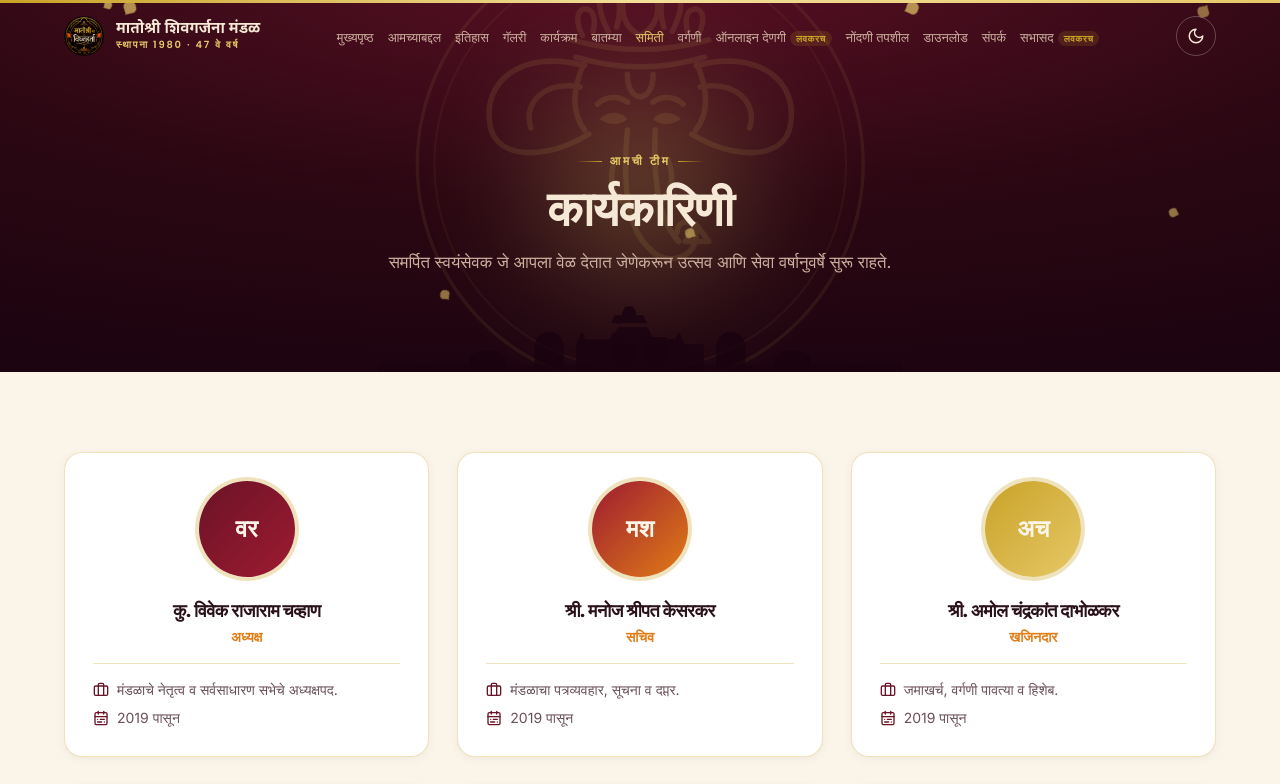
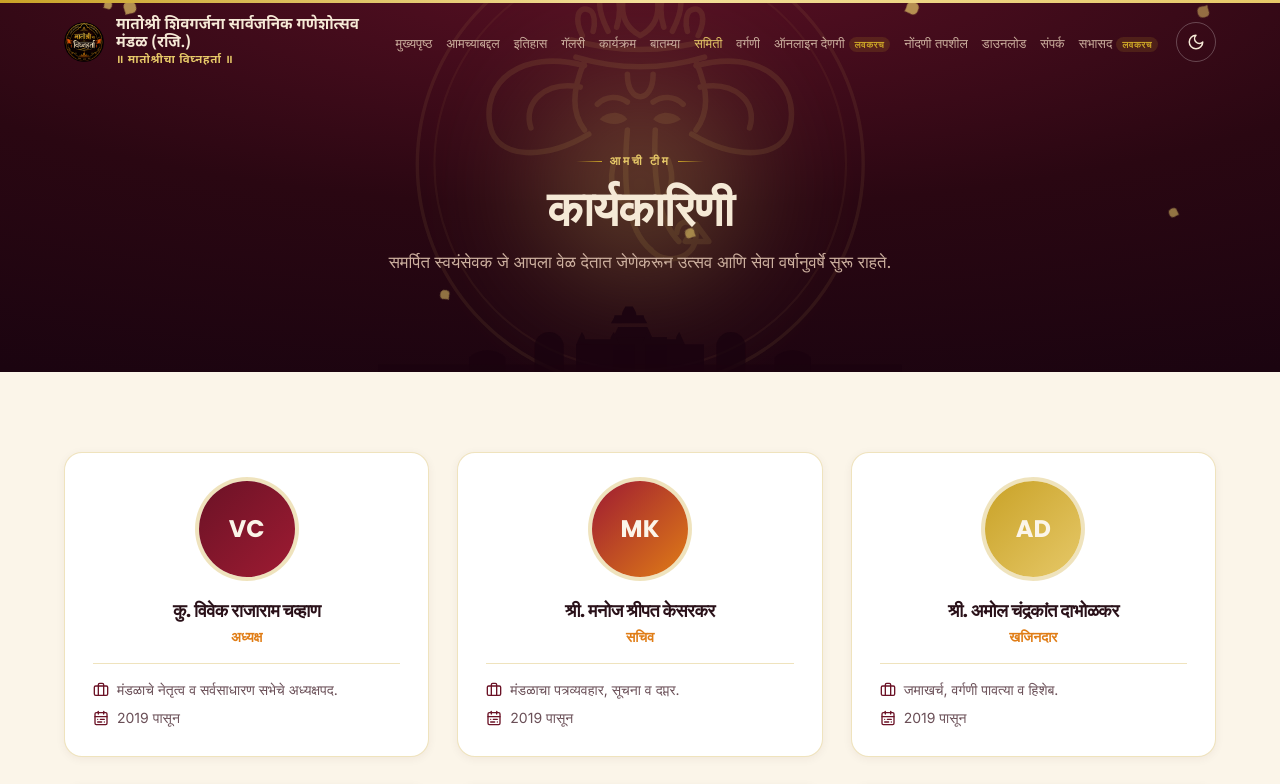
Before and after one commit to amold329-del/matoshri-shivgarjana, a Next.js app: page /committee in a window 1280 px wide. Shown: the top 784 px of the page. Built offline with nearby package versions, Linux system fonts and the light colour scheme.

Commit message:
Use Latin initials in committee avatars

```diff
--- a/src/app/committee/view.tsx
+++ b/src/app/committee/view.tsx
@@ -21,17 +21,47 @@ const HONORIFICS = new Set([
   "mr", "mr.", "mrs", "mrs.", "ms", "ms.", "dr", "dr.", "shri", "smt", "smt.",
 ]);
 
+/** First Devanagari letter -> Latin equivalent (avatar initials stay Latin). */
+const DEVANAGARI_TO_LATIN: Record<string, string> = {
+  अ: "A", आ: "A", ऑ: "A", ऒ: "A",
+  इ: "I", ई: "I",
+  उ: "U", ऊ: "U",
+  ऋ: "R",
+  ए: "E", ऐ: "E",
+  ओ: "O", औ: "O",
+  क: "K", ख: "K",
+  ग: "G", घ: "G", ङ: "N",
+  च: "C", छ: "C",
+  ज: "J", झ: "J", ञ: "N",
+  ट: "T", ठ: "T",
+  ड: "D", ढ: "D", ण: "N",
+  त: "T", थ: "T",
+  द: "D", ध: "D", न: "N",
+  प: "P", फ: "P",
+  ब: "B", भ: "B", म: "M",
+  य: "Y", र: "R", ल: "L", ळ: "L",
+  व: "V",
+  श: "S", ष: "S", स: "S",
+  ह: "H",
+};
+
+function latinInitial(word: string) {
+  const first = Array.from(word)[0] ?? "";
+  return DEVANAGARI_TO_LATIN[first] ?? first.toUpperCase();
+}
+
 function initials(name: string) {
   const words = name
     .replace(/\[|\]/g, "")
     .split(/\s+/)
     .filter(Boolean)
     .filter((w) => !HONORIFICS.has(w.toLowerCase()));
-  return words
-    .slice(0, 2)
-    .map((w) => Array.from(w)[0])
-    .join("")
-    .toUpperCase();
+
+  if (words.length === 0) return "";
+  // Given name + surname, always rendered in Latin letters.
+  const picked =
+    words.length === 1 ? [words[0]] : [words[0], words[words.length - 1]];
+  return picked.map(latinInitial).join("");
 }
 
 export function CommitteeView() {
--- a/src/app/globals.css
+++ b/src/app/globals.css
@@ -221,3 +221,22 @@
     scroll-behavior: auto;
   }
 }
+
+/* ---------------------------------------------------------------
+   "Request Desktop Site" on a phone/tablet.
+   Mobile browsers ignore the viewport meta in desktop mode and lay
+   out at ~980px, which is below the xl breakpoint the desktop nav
+   needs — so the mobile nav persisted. These rules force the real
+   desktop layout without relying on media queries. Normal mobile
+   browsing is untouched (the attribute is only set in desktop mode).
+   --------------------------------------------------------------- */
+html[data-desktop-mode] body {
+  min-width: 1280px;
+}
+html[data-desktop-mode] .nav-desktop {
+  display: flex !important;
+}
+html[data-desktop-mode] .nav-burger,
+html[data-desktop-mode] .nav-mobile-panel {
+  display: none !important;
+}
--- a/src/app/layout.tsx
+++ b/src/app/layout.tsx
@@ -92,7 +92,7 @@ export default function RootLayout({
       <body>
         <script
           dangerouslySetInnerHTML={{
-            __html: `(function(){try{var u=navigator.userAgent||"";var m=/iPhone|iPod|iPad|Android|Mobile|Windows Phone/i.test(u);var t=(navigator.maxTouchPoints||0)>1;var d=Math.min(screen.width||9999,screen.height||9999);if(!m&&t&&d<=480){var v=document.querySelector('meta[name="viewport"]');if(v){v.setAttribute("content","width=1366");}}}catch(e){}})();`,
+            __html: `(function(){function f(){try{var u=navigator.userAgent||"";var m=/iPhone|iPod|Android.*Mobile|Mobile Safari|Windows Phone|IEMobile/i.test(u);var t=(navigator.maxTouchPoints||0)>1;var p=Math.min(screen.width||9999,screen.height||9999);var w=window.innerWidth||document.documentElement.clientWidth||0;var on=!m&&t&&p<=1024&&w<1200;var e=document.documentElement;if(on){e.setAttribute("data-desktop-mode","1");var v=document.querySelector('meta[name="viewport"]');if(v&&v.getAttribute("content").indexOf("1280")<0){v.setAttribute("content","width=1280");}}else{e.removeAttribute("data-desktop-mode");}}catch(e){}}f();window.addEventListener("resize",f);window.addEventListener("orientationchange",f);})();`,
           }}
         />
         <StructuredData />
--- a/src/components/layout/navbar.tsx
+++ b/src/components/layout/navbar.tsx
@@ -58,25 +58,25 @@ export function Navbar() {
           <span className="leading-tight">
             <span
               className={cn(
-                "block font-mr text-[0.95rem] font-bold transition-colors",
+                "block max-w-[13.5rem] font-mr text-[0.6rem] font-bold leading-[1.2] transition-colors sm:max-w-none sm:text-[0.8rem] xl:text-[0.95rem]",
                 scrolled ? "text-ink" : "text-[var(--dark-text)]",
               )}
             >
-              {tr(settings.org.nameShort)}
+              {tr(settings.org.nameFull)}
             </span>
             <span
               className={cn(
-                "block font-display text-[0.62rem] font-semibold uppercase tracking-[0.18em] transition-colors",
+                "mt-0.5 block font-mr text-[0.58rem] font-semibold tracking-[0.06em] transition-colors sm:text-[0.68rem] xl:text-[0.72rem]",
                 scrolled ? "text-saffron" : "text-gold-light",
               )}
             >
-              स्थापना {settings.org.established} · {settings.org.yearsCount} वे वर्ष
+              {tr(settings.org.tagline)}
             </span>
           </span>
         </Link>
 
         {/* Desktop links */}
-        <ul className="hidden items-center gap-0.5 xl:flex">
+        <ul className="nav-desktop hidden items-center gap-0.5 xl:flex">
           {nav.map((item) => {
             const active = pathname === item.href;
             return (
@@ -115,7 +115,7 @@ export function Navbar() {
             aria-expanded={open}
             onClick={() => setOpen((o) => !o)}
             className={cn(
-              "grid h-10 w-10 place-items-center rounded-full border transition-colors xl:hidden",
+              "nav-burger grid h-10 w-10 place-items-center rounded-full border transition-colors xl:hidden",
               scrolled
                 ? "border-card-border text-ink"
                 : "border-white/25 text-[var(--dark-text)]",
@@ -129,7 +129,7 @@ export function Navbar() {
       {/* Mobile sheet */}
       <div
         className={cn(
-          "glass overflow-hidden border-t border-card-border transition-[max-height] duration-300 xl:hidden",
+          "nav-mobile-panel glass overflow-hidden border-t border-card-border transition-[max-height] duration-300 xl:hidden",
           open ? "max-h-[80vh]" : "max-h-0",
         )}
       >
```
